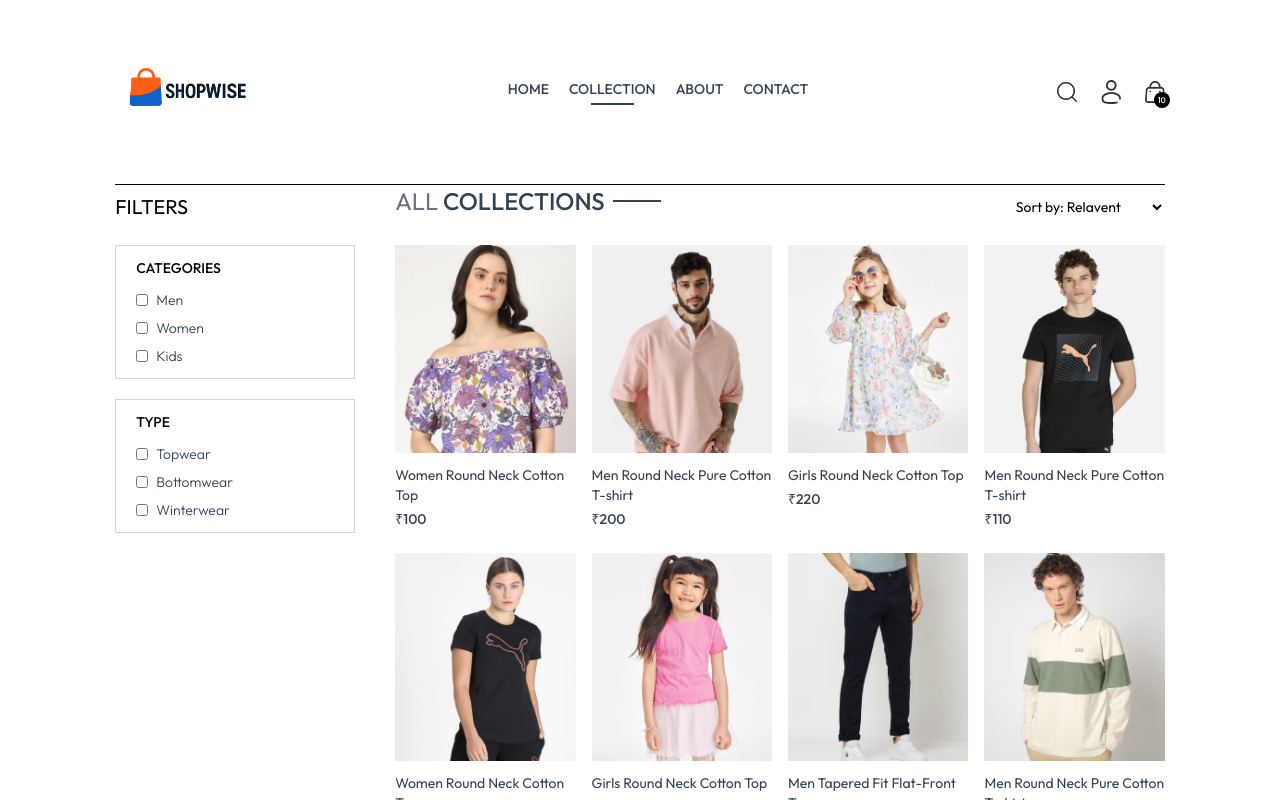
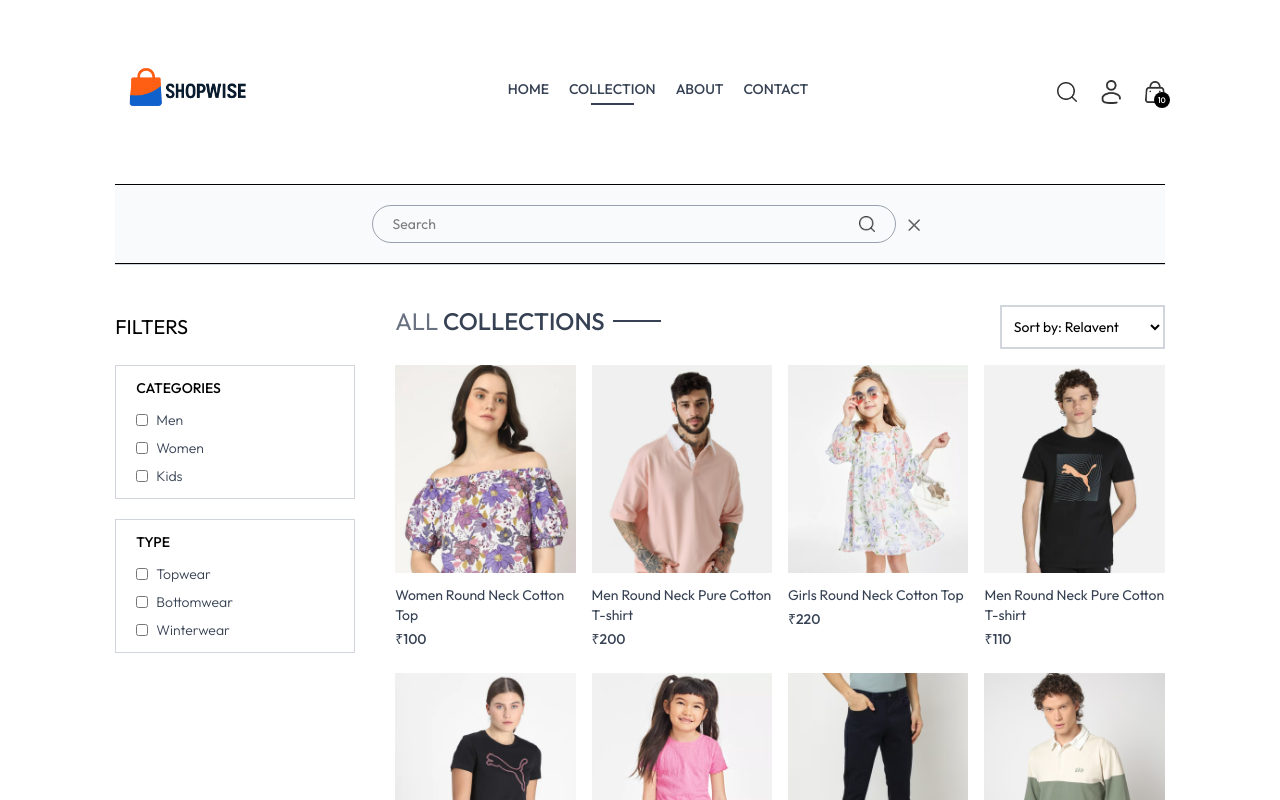
Before and after one commit to OmvedNagre/ShopWise, a React (Vite) app in the folder frontend/: page /collection in a window 1280 px wide. Both pictures are taken after a click on the picture 1066 px from the left and 92 px from the top of the page. Shown: the top 800 px of the page. Built offline with nearby package versions, Linux system fonts and the light colour scheme.

Commit message:
Search Bar Working

```diff
--- a/frontend/src/App.jsx
+++ b/frontend/src/App.jsx
@@ -11,12 +11,14 @@
 import Orders from './pages/Orders'
 import Navbar from './components/Navbar'
 import Footer from './components/Footer'
+import SearchBar from './components/SearchBar'
 
 const App = () => {
   return (
     <div className='px-4 sm:px-[5vw] md:px-[7vw] lg:px-[9vw]'>
 
       <Navbar/>
+      <SearchBar/>
         <Routes>
           <Route path='/' element={<Home />} />
           <Route path='/collection' element={<Collection />} />
--- a/frontend/src/components/Navbar.jsx
+++ b/frontend/src/components/Navbar.jsx
@@ -1,10 +1,12 @@
-import React, { useState } from 'react'
+import React, { useContext, useState } from 'react'
 import {assets} from '../assets/assets'
 import { Link, NavLink } from 'react-router-dom'
+import { ShopContext } from '../context/ShopContext'
 
 const Navbar = () => {
 
   const [visible, setVisible] = useState (false)
+  const {setShowSearch} = useContext(ShopContext)
 
 
   return (
@@ -39,10 +41,10 @@
         </ul>
 
         <div className='flex items-center gap-6'>
-          <img src={assets.search_icon} className='w-5 cursor-pointer'  alt=""/>
+          <img onClick={()=> setShowSearch(true)} src={assets.search_icon} className='w-5 cursor-pointer'  alt=""/>
 
           <div className='group relative'>
-            <img className='w-5 cursor-pointer'  src = {assets.profile_icon} alt=''/>
+            <img  className='w-5 cursor-pointer'  src = {assets.profile_icon} alt=''/>
 
             <div className='group-hover:block hidden absolute dropdown-menu right-0 pt-4'>
                 <div className='flex flex-col gap-2 w-36 py-3 px-5 bg-slate-100 text-gray-500 rounded'>
--- /dev/null
+++ b/frontend/src/components/SearchBar.jsx
@@ -0,0 +1,30 @@
+import React, { use, useContext, useEffect, useState } from 'react'
+import { ShopContext } from '../context/ShopContext'
+import { assets } from '../assets/assets'
+import { useLocation } from 'react-router-dom'
+
+const SeachBar = () => {
+    const { search, setSearch, showSearch, setShowSearch} =   useContext(ShopContext)
+    const [visible,setVisible] = useState(false)
+    const location = useLocation()
+
+    useEffect(()=>{
+      if(location.pathname.includes('collection')){
+        setVisible(true)
+      } else {
+        setVisible(false)
+      }
+    },[location])
+
+  return showSearch && visible ? (
+  <div className='border-t border-b bg-gray-50 text-center'>
+        <div className='inline-flex items-center justify-center border border-gray-400 px-5 py-2 my-5 mx-3 rounded-full w-3/4 sm:w-1/2'>
+            <input value={search} onChange={(e)=>setSearch(e.target.value)} className='flex-1 outline-none bg-inherit text-sm' type='text' placeholder='Search'/>
+            <img className='w-4' src={assets.search_icon} alt=''/>
+        </div>
+        <img onClick={()=>setShowSearch(false)} className='inline w-3 cursor-pointer' src={assets.cross_icon} alt='' />
+  </div>
+  ) : null
+}
+
+export default SeachBar
--- a/frontend/src/context/ShopContext.jsx
+++ b/frontend/src/context/ShopContext.jsx
@@ -1,4 +1,4 @@
-import { createContext } from "react";
+import { createContext, useState } from "react";
 import { products } from "../assets/assets";
 
 export const ShopContext = createContext();
@@ -7,11 +7,17 @@
 const ShopContextProvider = (props) =>{
     const currency = '₹';
     const delivery_fee = 50;
+    const [search,setSearch] = useState('')
+    const [showSearch,setShowSearch] = useState(false)
 
     const value = {
         products,
         currency,
-        delivery_fee
+        delivery_fee,
+        search,
+        setSearch,
+        showSearch,
+        setShowSearch
     }
 
     return(
--- a/frontend/src/pages/Collection.jsx
+++ b/frontend/src/pages/Collection.jsx
@@ -1,15 +1,16 @@
-import React, { use, useContext, useEffect, useState } from 'react'
+import React, {  useContext, useEffect, useState } from 'react'
 import { ShopContext } from '../context/ShopContext'
 import { assets } from '../assets/assets';
 import Title from '../components/Title';
 import ProductItem from '../components/ProductItem';
 
 const Collection = () => {
-  const { products } = useContext(ShopContext)
+  const { products, search, showSearch } = useContext(ShopContext)
   const [showFilter, setShowFilter] = useState(false);
   const [filterProducts, setFilterProducts] = useState([])
   const [category, setCategory] = useState([])
   const [subCategory, setSubCategory] = useState([])
+  const [sortType,setSortType] = useState('relavant')
 
   const toggleCategory = (e) =>{
     if(category.includes(e.target.value)){
@@ -30,6 +31,10 @@
   const applyFilter = () =>{
     let productsCopy = products.slice();
 
+    if(showSearch && search){
+      productsCopy = productsCopy.filter(item => item.name.toLowerCase().includes(search.toLowerCase()))
+    }
+
     if(category.length > 0){
       productsCopy = productsCopy.filter(item => category.includes(item.category))
     }
@@ -42,15 +47,36 @@
     setFilterProducts(productsCopy)
   }
 
+  const sortProduct = () =>{
+    let filterProductCopy = filterProducts.slice()
+
+    switch(sortType) {
+      case 'low-high':
+        setFilterProducts(filterProductCopy.sort((a,b)=>(a.price - b.price)));
+        break;
+
+      case 'high-low':
+        setFilterProducts(filterProductCopy.sort((a,b)=>(b.price - a.price)));
+        break;
+
+        default:
+          applyFilter();
+          break;
+    }
+
+  }
 
   useEffect(()=>{
     applyFilter()
-  },[category,subCategory])
+  },[category,subCategory,search,showSearch])
 
+  useEffect(()=>{
+    sortProduct()
+  },[sortType])
 
 
   return (
-    <div className='flex flex-col sm:flex-row gap-1 sm:gap-10 pt-0 border-t'>
+    <div className='flex flex-col sm:flex-row gap-1 sm:gap-10 pt-10 border-t border-gray-300'>
 
 
       {/* Filter Options */}
@@ -101,7 +127,7 @@
         <div className='flex justify-between text-base sm:text-2xl mb-4'>
           <Title text1={'ALL'}  text2={'COLLECTIONS'}/>
           {/* SORT PRODUCT */}
-          <select className='boder-2 border-gray-300 text-sm px-2'>
+          <select onChange={(e)=>setSortType(e.target.value)} className='border-2 border-gray-300 text-sm px-2'>
             <option value="relavant">Sort by: Relavent</option>
             <option value="low-high">Sort by: Low to High</option>
             <option value="high-low">Sort by: High to Low</option>
```
